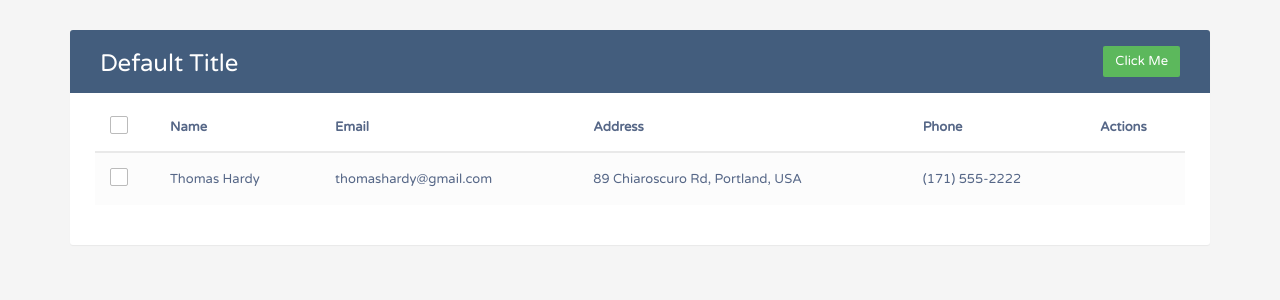
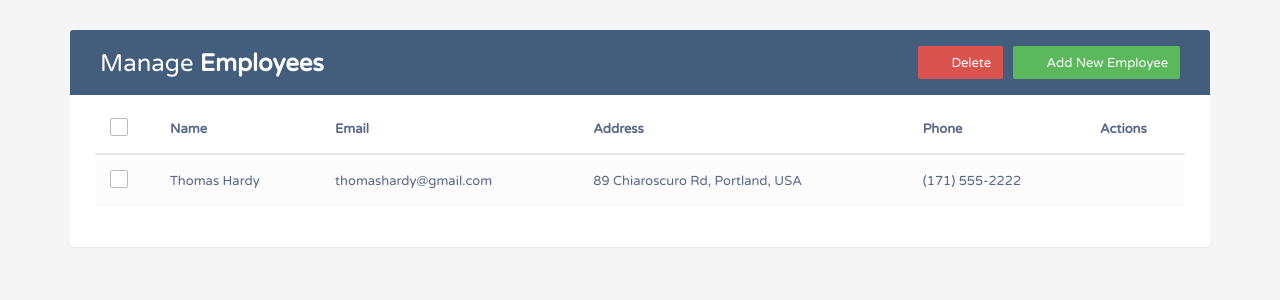
Before and after one commit to dilnurmolla/Employees-React---ViteReact2, a React (Vite) app: page / in a window 1280 px wide. Shown: the top 300 px of the page. Built offline with nearby package versions, Linux system fonts and the light colour scheme.

Commit message:
Close/open modal is showing up

```diff
--- a/src/index.css
+++ b/src/index.css
@@ -217,3 +217,36 @@ table.table .avatar {
 .modal form label {
     font-weight: normal;
 }
+
+/* Modal transitions */
+.modal {
+    transition: opacity 0.15s linear;
+  }
+
+  .modal.fade {
+    opacity: 0;
+  }
+
+  .modal.fade.show {
+    opacity: 1;
+  }
+
+  /* Modal backdrop */
+  .modal-backdrop {
+    opacity: 0;
+    transition: opacity 0.15s linear;
+  }
+
+  .modal-backdrop.show {
+    opacity: 0.5;
+  }
+
+  /* Fix for modal display */
+  .modal.fade.show {
+    display: block;
+  }
+
+/* Center modal vertically */
+.modal .modal-dialog {
+    margin-top: 200px;
+  }
--- a/src/main.jsx
+++ b/src/main.jsx
@@ -1,5 +1,6 @@
 import { StrictMode, useState } from 'react'
 import { createRoot } from 'react-dom/client'
+
 import './index.css'
 
 function App(){
@@ -14,16 +15,23 @@ function App(){
     }
   ]);
 
-const [title, setTitle] = useState("Default Title");
+  const [isAddModalOpen, setIsAddModalOpen] = useState(false);
 
-function updateTitle(){
-  setTitle("New Title");
-}
+  function openAddModal(){
+    console.log("yaptık");
+    setIsAddModalOpen(true);
+  }
+
+  function onCloseAddModal(){
+    console.log("kapatsak mi ustu");
+    setIsAddModalOpen(false);
+  }
       return(
          <div className='container'>
         <div className="table-wrapper">
-          <Header title={title}  onUpdateTitle={updateTitle}/>
+          <Header onOpenAddModal={openAddModal} />
           <EmployeeList employees={employees}/>
+          <AddEmployeeModal isOpen={isAddModalOpen} onCloseAddModal={onCloseAddModal}/>
           </div>
           </div>
       )
@@ -31,20 +39,42 @@ function updateTitle(){
 }
 
 
-function Header( {title, onUpdateTitle} ){
+function Header({onOpenAddModal}){
   return(
       <div className="table-title">
                 <div className="row">
                     <div className="col-sm-6">
-						<h2>{title}</h2>
+						<h2>Manage <b>Employees</b></h2>
 					</div>
 					<div className="col-sm-6">
-            <button onClick={onUpdateTitle}className="btn btn-success">Click Me</button>
-{/*					<a href="#addEmployeeModal" className="btn btn-success" data-toggle="modal"><i className="material-icons">&#xE147;</i> <span>Add New Employee</span></a>
-						<a href="#deleteEmployeeModal" className="btn btn-danger" data-toggle="modal"><i className="material-icons">&#xE15C;</i> <span>Delete</span></a> */}
+      <button  onClick={onOpenAddModal} className="btn btn-success"><i className="material-icons">&#xE147;</i> <span>Add New Employee</span></button>
+				<a href="#deleteEmployeeModal" className="btn btn-danger" data-toggle="modal"><i className="material-icons">&#xE15C;</i> <span>Delete</span></a>
 					</div>
                 </div>
             </div>
+  )
+}
+
+function AddEmployeeModal({isOpen, onCloseAddModal}){
+  if(!isOpen)return null;
+  return (
+    <>
+
+	<div id="AddEmployeeModal" className="modal fade show">
+  <div className="modal-dialog">
+  <div className="modal-content">
+        <form>
+    <div className="modal-header">
+						<h4 className="modal-title">Add Employee</h4>
+						<button onClick={onCloseAddModal} type="button" className="close" data-dismiss="modal" aria-hidden="true">&times;</button>
+					</div>
+        </form>
+  </div>
+  </div>
+  </div>
+  <div className="modal-backgrop fade show"></div>
+
+  </>
   )
 }
 
```
